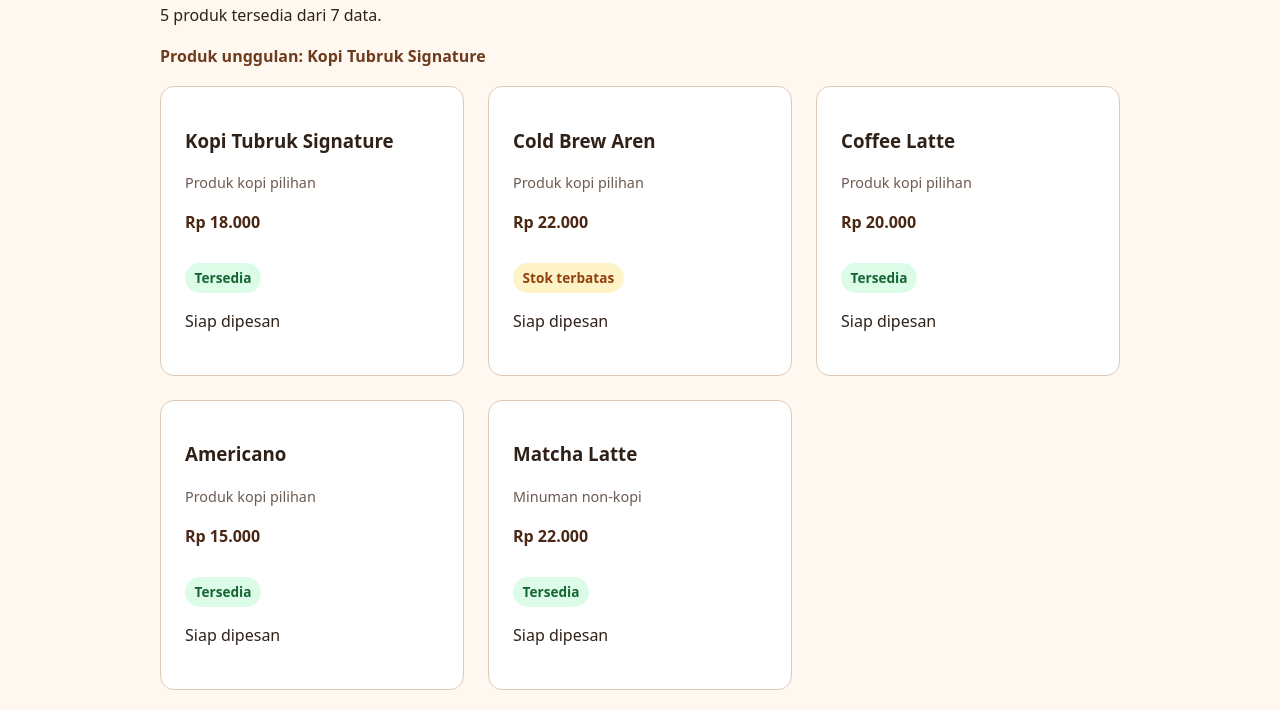
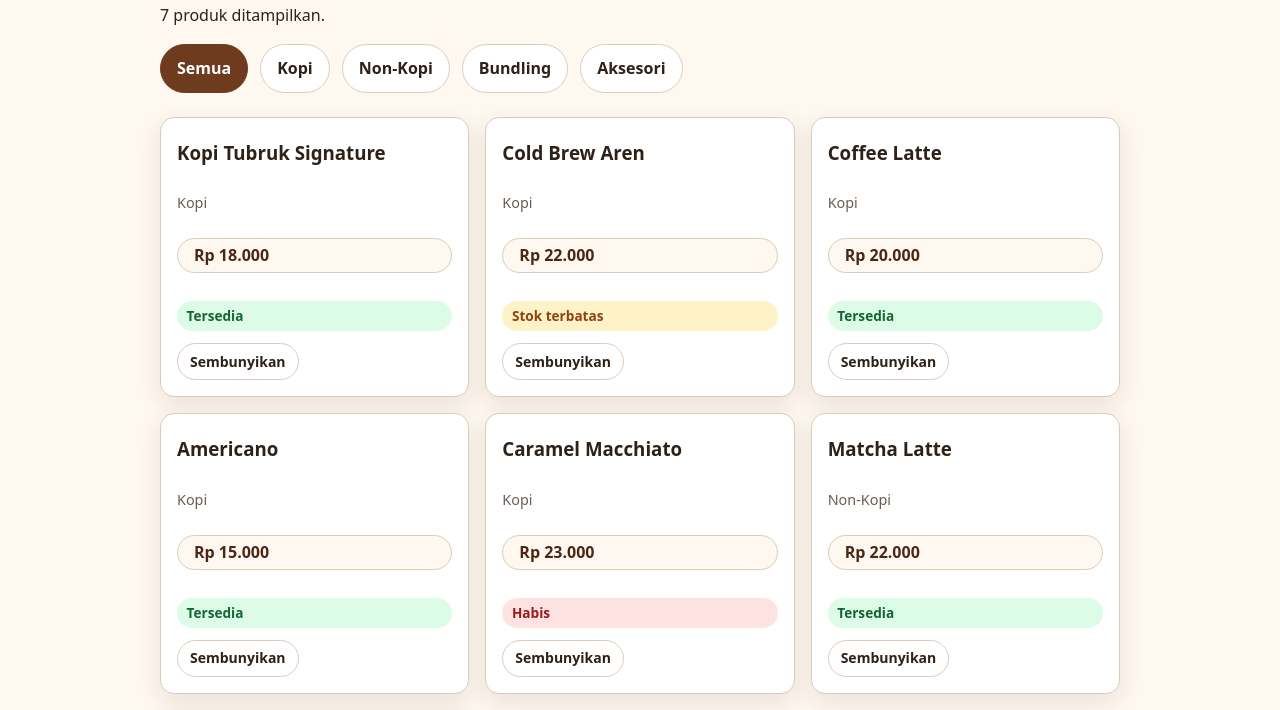
Before and after one commit to safnaa26/website-umkm, a plain HTML site: page produk.html in a window 1280 px wide. Shown: the part 368-1078 px from the top of the page. Drawn offline with Linux system fonts and the light colour scheme.

Commit message:
feat: add DOM product filter rendering

```diff
--- a/css/style.css
+++ b/css/style.css
@@ -461,7 +461,7 @@ fieldset label { display: block; margin-bottom: var(--space-1); }
   background: #fee2e2;
   color: #991b1b;
 }
-/* ===== P10: Pendukung output JavaScript ===== */
+
 .category-note {
   margin-block: var(--space-1);
   color: var(--color-muted);
@@ -472,3 +472,55 @@ fieldset label { display: block; margin-bottom: var(--space-1); }
   font-weight: 700;
   color: var(--color-primary, #6f3b1f);
 }
+
+.filter-bar {
+  display: flex;
+  flex-wrap: wrap;
+  gap: 0.75rem;
+  margin-block: 1rem 1.5rem;
+}
+
+.filter-button {
+  border: 1px solid var(--color-border);
+  border-radius: 999px;
+  background: var(--color-surface);
+  color: var(--color-text);
+  padding: 0.65rem 1rem;
+  font-weight: 700;
+  cursor: pointer;
+}
+
+.filter-button:hover,
+.filter-button:focus-visible {
+  border-color: var(--color-primary);
+}
+
+.filter-button:focus-visible {
+  outline: 3px solid var(--color-focus);
+  outline-offset: 2px;
+}
+
+.filter-button.is-active {
+  background: var(--color-primary);
+  border-color: var(--color-primary);
+  color: var(--color-on-primary);
+}
+
+.empty-state {
+  grid-column: 1 / -1;
+  border: 1px dashed var(--color-muted);
+  border-radius: 1rem;
+  padding: 1rem;
+  background: var(--color-surface);
+  color: var(--color-muted);
+}
+
+.ghost-button {
+  align-self: flex-start;
+  margin-top: var(--space-2);
+  padding: 0.4rem var(--space-2);
+  font-size: 0.875rem;
+  background: transparent;
+  border: 1px solid var(--color-border);
+}
+.ghost-button:hover { background: var(--color-accent-soft); }
--- a/js/app.js
+++ b/js/app.js
@@ -68,33 +68,98 @@ function buatKartuProduk(produk) {
   `;
 }
 
-function renderProduk() {
-  const grid = document.querySelector("#produk-dinamis");
-  const ringkasan = document.querySelector("#produk-ringkasan");
-  const unggulan = document.querySelector("#produk-unggulan");
+const produkGrid = document.querySelector("#produk-grid");
+const produkStatus = document.querySelector("#produk-status");
+const tombolFilter = document.querySelectorAll("[data-filter]");
 
-  if (!grid || !ringkasan || !unggulan) {
-    console.warn("Target render produk belum lengkap.");
+console.log("Target grid:", produkGrid);
+console.log("Target status:", produkStatus);
+console.log("Jumlah tombol filter:", tombolFilter.length);
+
+function buatElemenProduk(produk) {
+  const card = document.createElement("article");
+  card.classList.add("product-card");
+
+  const title = document.createElement("h3");
+  title.textContent = produk.nama;
+
+  const category = document.createElement("p");
+  category.classList.add("category-note");
+  category.textContent = produk.kategori;
+
+  const price = document.createElement("p");
+  price.classList.add("price");
+  price.textContent = formatRupiah(produk.harga);
+
+  const stock = document.createElement("span");
+  const status = statusStok(produk.stok);
+  stock.classList.add("stock-badge");
+  if (status.className) {
+    stock.classList.add(status.className);
+  }
+  stock.textContent = status.label;
+
+  card.append(title, category, price, stock);
+
+  const removeButton = document.createElement("button");
+  removeButton.type = "button";
+  removeButton.textContent = "Sembunyikan";
+  removeButton.classList.add("ghost-button");
+
+  removeButton.addEventListener("click", () => {
+    card.remove();
+    produkStatus.textContent = "Satu kartu disembunyikan dari tampilan sementara.";
+  });
+
+  card.append(removeButton);
+
+  return card;
+}
+
+function buatEmptyState(kategori) {
+  const empty = document.createElement("p");
+  empty.classList.add("empty-state");
+  empty.textContent = `Belum ada produk pada kategori ${kategori}.`;
+  return empty;
+}
+
+function renderProduk(kategoriAktif = "Semua") {
+  if (!produkGrid || !produkStatus) {
+    console.warn("Target render produk tidak ditemukan.");
     return;
   }
 
-  produkUmkm.forEach((produk) => {
-    console.log("Debug produk:", produk.nama, "stok:", produk.stok);
+  console.log("Render kategori:", kategoriAktif);
+
+  const produkTampil = kategoriAktif === "Semua"
+    ? produkUmkm
+    : produkUmkm.filter((produk) => produk.kategori === kategoriAktif);
+
+  produkGrid.replaceChildren();
+
+  if (produkTampil.length === 0) {
+    produkGrid.append(buatEmptyState(kategoriAktif));
+    produkStatus.textContent = "0 produk ditemukan.";
+    return;
+  }
+
+  produkTampil.forEach((produk) => {
+    produkGrid.append(buatElemenProduk(produk));
   });
-  console.table(produkUmkm);
 
-  const produkTersedia = produkUmkm.filter((produk) => produk.stok > 0);
-  const produkUnggulan = produkUmkm.find((produk) => produk.unggulan === true);
-  const markupProduk = produkTersedia.map(buatKartuProduk).join("");
-
-  console.log("Jumlah produk tersedia:", produkTersedia.length);
-
-  grid.innerHTML = markupProduk;
-  ringkasan.textContent = `${produkTersedia.length} produk tersedia dari ${produkUmkm.length} data.`;
-
-  unggulan.textContent = produkUnggulan
-    ? `Produk unggulan: ${produkUnggulan.nama}`
-    : "Belum ada produk unggulan.";
+  produkStatus.textContent = `${produkTampil.length} produk ditampilkan.`;
 }
 
-document.addEventListener("DOMContentLoaded", renderProduk);
+renderProduk();
+
+tombolFilter.forEach((tombol) => {
+  tombol.addEventListener("click", (event) => {
+    const tombolAktif = event.currentTarget;
+    const kategori = tombolAktif.dataset.filter;
+
+    tombolFilter.forEach((item) => item.classList.remove("is-active"));
+    tombolAktif.classList.add("is-active");
+
+    renderProduk(kategori);
+  });
+});
--- a/produk.html
+++ b/produk.html
@@ -39,14 +39,22 @@
       <h1>Produk Kopi Ku</h1>
       <p>Temukan pilihan kopi yang cocok untuk menemani aktivitas sehari-hari.</p>
 
-      <section class="section" aria-labelledby="produk-dinamis-title">
-        <div class="section-header">
-          <p class="eyebrow">Data JavaScript</p>
-          <h2 id="produk-dinamis-title">Produk dari Data Lokal</h2>
-          <p id="produk-ringkasan">Data produk akan dimuat melalui JavaScript.</p>
-          <p id="produk-unggulan">Produk unggulan akan ditentukan melalui JavaScript.</p>
+      <section class="product-section" aria-labelledby="produk-title">
+        <div class="section-heading">
+          <p class="eyebrow">Katalog</p>
+          <h2 id="produk-title">Katalog Produk Kopi Ku</h2>
+          <p id="produk-status" class="produk-status">Produk belum dimuat.</p>
         </div>
-        <div id="produk-dinamis" class="js-product-grid"></div>
+
+        <div class="filter-bar" role="group" aria-label="Filter kategori produk">
+          <button type="button" class="filter-button is-active" data-filter="Semua">Semua</button>
+          <button type="button" class="filter-button" data-filter="Kopi">Kopi</button>
+          <button type="button" class="filter-button" data-filter="Non-Kopi">Non-Kopi</button>
+          <button type="button" class="filter-button" data-filter="Bundling">Bundling</button>
+          <button type="button" class="filter-button" data-filter="Aksesori">Aksesori</button>
+        </div>
+
+        <div id="produk-grid" class="product-grid" aria-live="polite"></div>
       </section>
 
       <section aria-labelledby="kategori-title">
```
